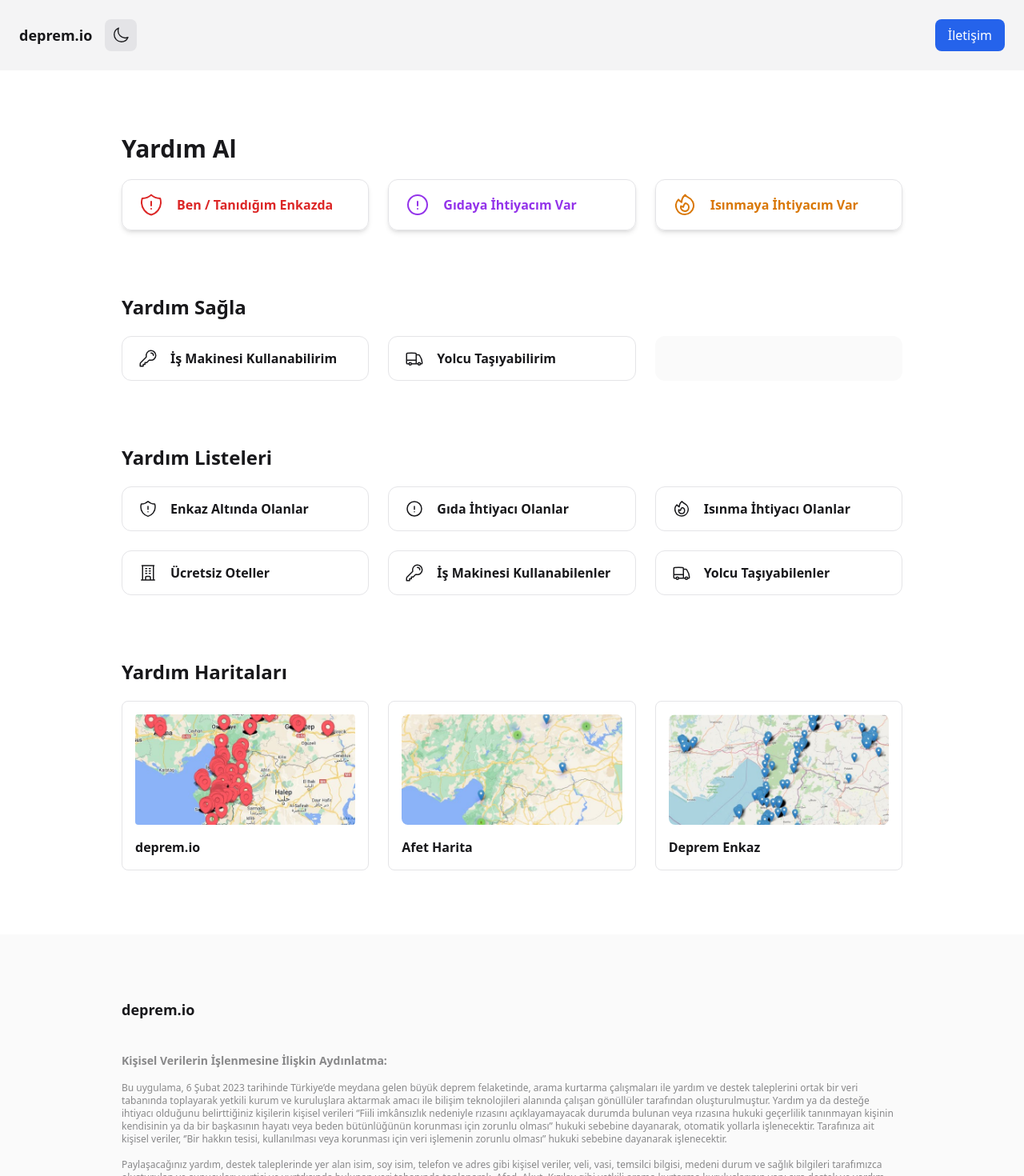
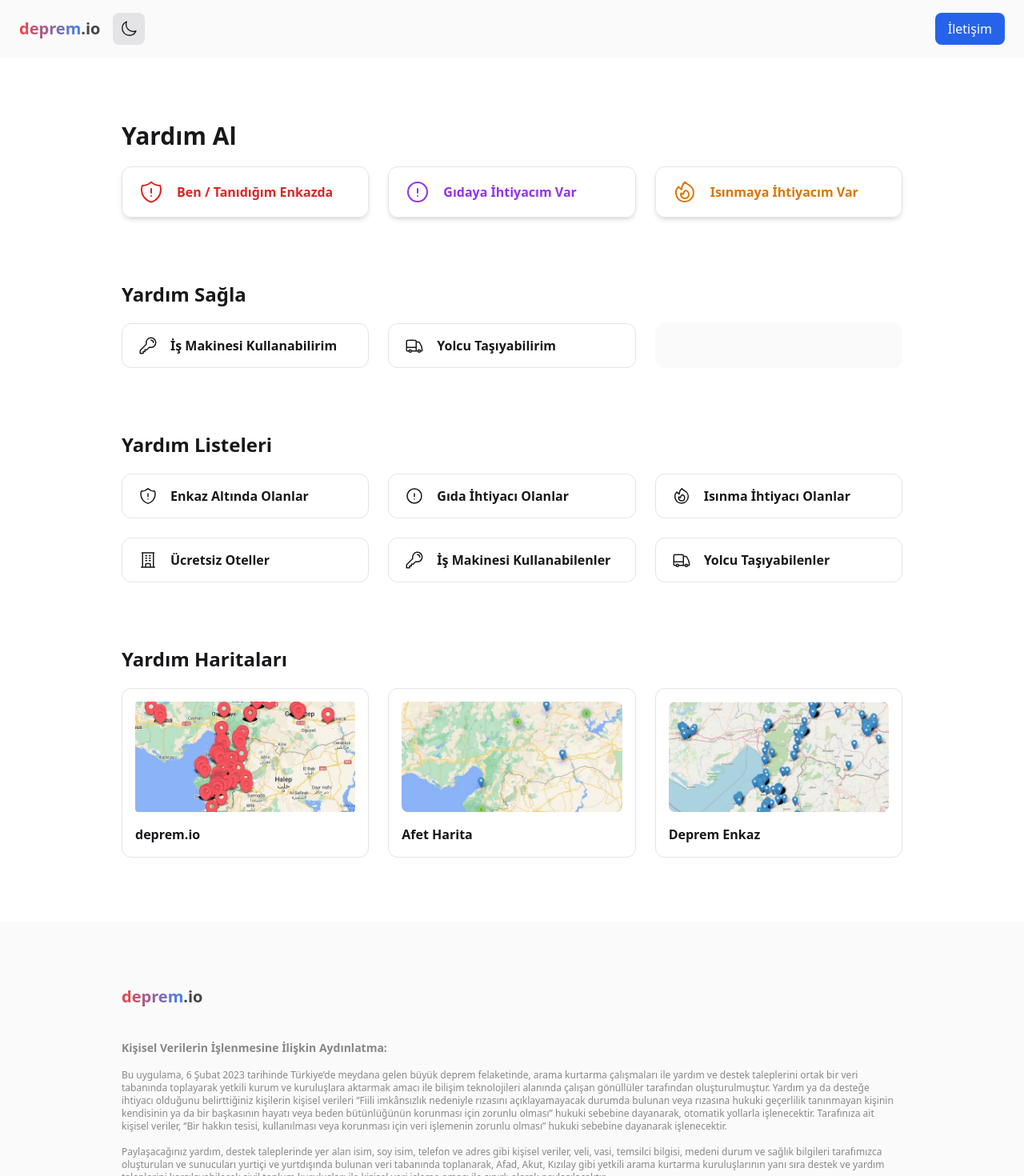
Before and after one commit to acikyazilimagi/deprem-io, a Next.js app: page / in a window 1280 px wide. Shown: the top 1470 px of the page at 80% size. Built offline with nearby package versions, Linux system fonts and the light colour scheme.

Commit message:
fix logo color

```diff
--- a/components/footer.tsx
+++ b/components/footer.tsx
@@ -1,13 +1,11 @@
-import Link from "next/link";
 import Container from "@/components/container";
+import Logo from "@/components/logo";
 
 export default function Footer() {
   return (
     <footer className="mt-20 bg-zinc-50 py-20 dark:bg-zinc-800">
       <Container>
-        <Link href="/" className="text-lg font-bold">
-          deprem.io
-        </Link>
+        <Logo />
 
         <div className="mt-10 space-y-4 text-xs opacity-50">
           <h6>Kişisel Verilerin İşlenmesine İlişkin Aydınlatma:</h6>
--- a/components/header.tsx
+++ b/components/header.tsx
@@ -1,12 +1,11 @@
+import Link from "next/link";
 import ThemeButton from "@/components/theme-button";
-import Link from "next/link";
+import Logo from "@/components/logo";
 
 export default function Header() {
   return (
-    <header className="mb-20 flex items-center gap-4 bg-zinc-100 px-6 py-6 dark:bg-zinc-800">
-      <Link href="/" className="text-lg font-bold">
-        deprem.io
-      </Link>
+    <header className="mb-20 flex items-center gap-4 bg-zinc-50 px-6 py-4 dark:bg-zinc-800">
+      <Logo />
 
       <ThemeButton />
 
--- /dev/null
+++ b/components/logo.tsx
@@ -0,0 +1,12 @@
+import Link from "next/link";
+
+export default function Logo() {
+  return (
+    <Link href="/" className="text-xl font-semibold">
+      <span className="bg-gradient-to-r from-red-500 to-blue-500 bg-clip-text text-transparent">
+        deprem
+      </span>
+      <span className="opacity-80 dark:opacity-50">.io</span>
+    </Link>
+  );
+}
--- a/components/primary-button.tsx
+++ b/components/primary-button.tsx
@@ -19,7 +19,7 @@ export default function PrimaryButton({
         "inline-flex h-14 grow items-center gap-4 rounded-xl px-5",
         "border border-zinc-200 font-semibold transition",
         "hover:bg-zinc-100 hover:shadow-lg",
-        "dark:border-zinc-700 dark:hover:bg-zinc-800",
+        "dark:border-zinc-800 dark:hover:bg-zinc-800",
         className
       )}
       {...props}
--- a/components/yardim-haritalari-button.tsx
+++ b/components/yardim-haritalari-button.tsx
@@ -14,7 +14,7 @@ export default function YardimHaritalariButton({
 }: YardimHaritalariButtonProps) {
   return (
     <Link
-      className="flex flex-col gap-4 rounded-lg border border-zinc-200 p-4 transition hover:shadow-lg dark:border-zinc-700 dark:hover:bg-zinc-800"
+      className="flex flex-col gap-4 rounded-xl border border-zinc-200 p-4 transition hover:shadow-lg dark:border-zinc-800 dark:hover:bg-zinc-800"
       {...props}
     >
       {children}
--- a/styles/globals.css
+++ b/styles/globals.css
@@ -53,12 +53,12 @@
   input[type="color"],
   textarea,
   select {
-    @apply block w-full rounded-md border-transparent bg-gray-100
+    @apply block w-full rounded-lg border-transparent bg-gray-100
         focus:border-gray-500 focus:bg-white focus:ring-0;
   }
 
   button[type="submit"] {
-    @apply h-10 rounded-md border-transparent bg-blue-500 text-white
+    @apply h-10 rounded-lg border-transparent bg-blue-500 text-white
         focus:bg-blue-600 focus:ring-0;
   }
 }
```
